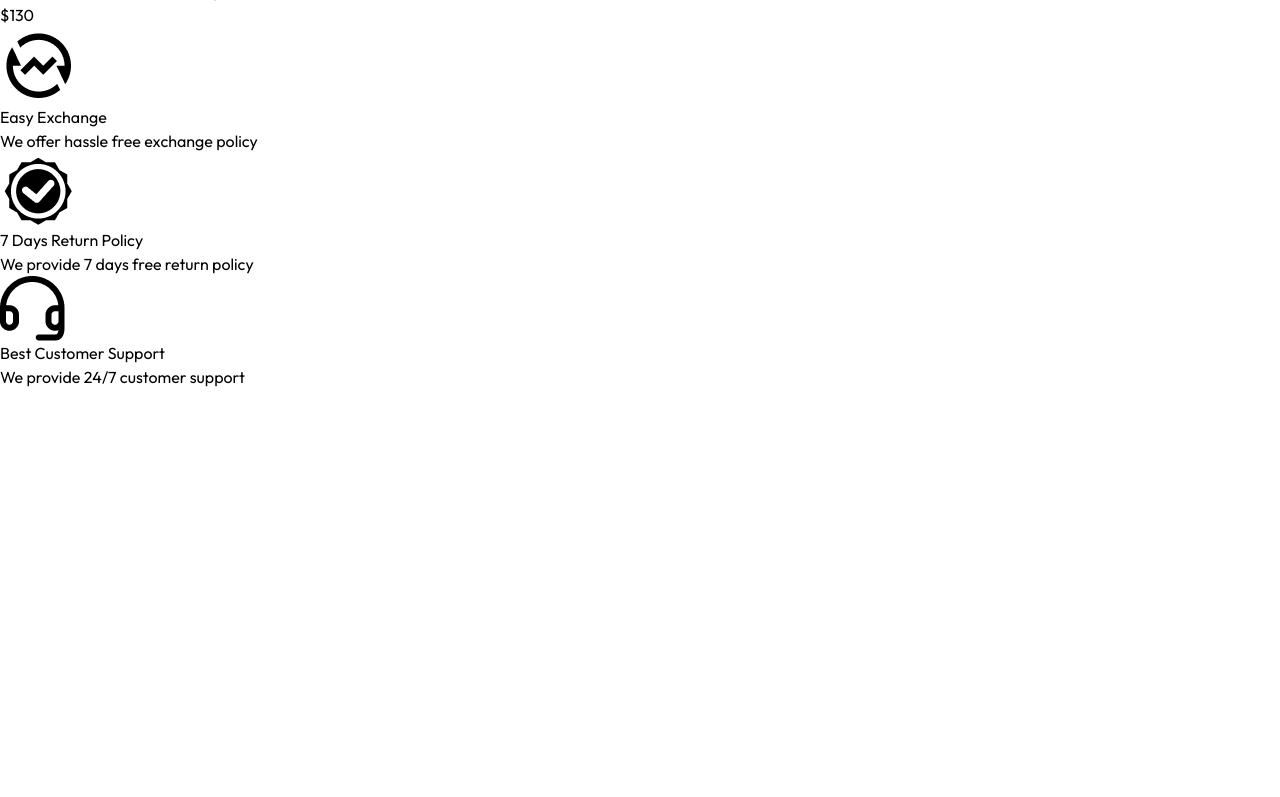
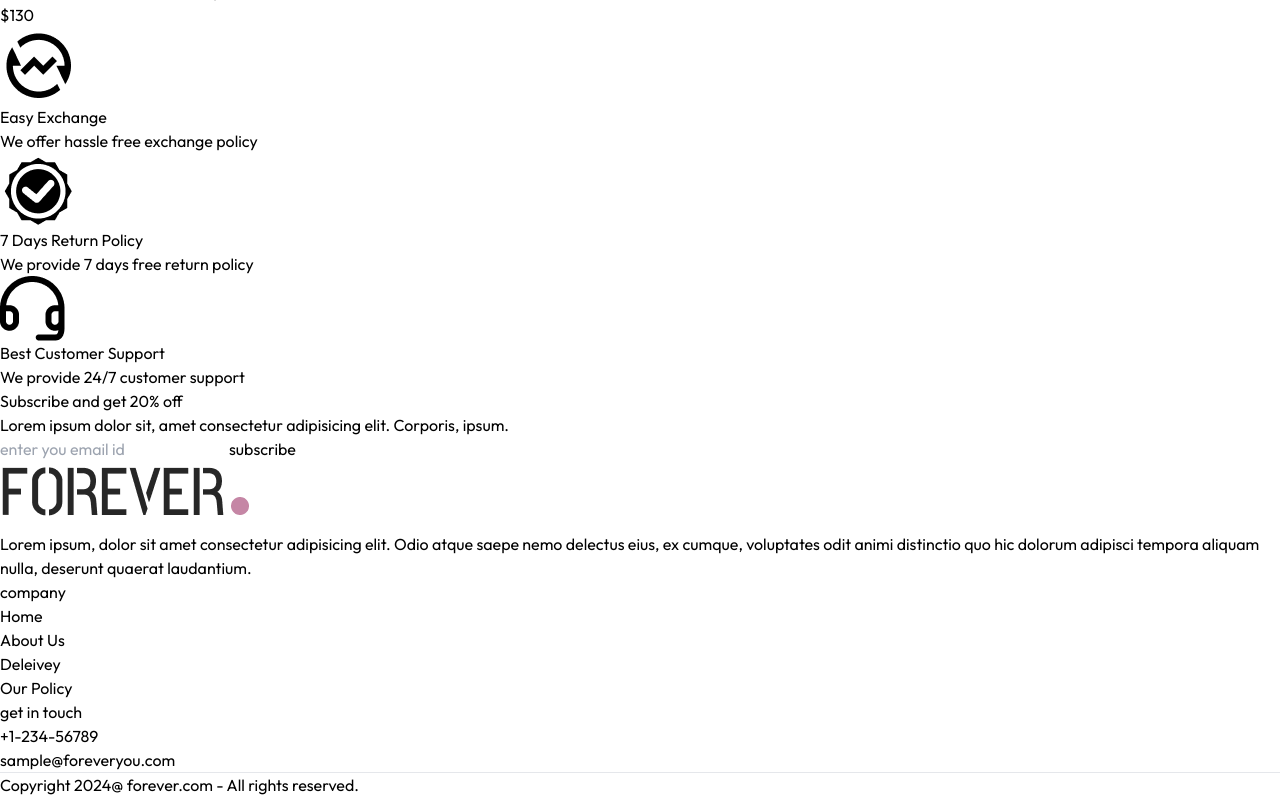
Before and after one commit to swami1302/E-commerce, a React (Vite) app in the folder frontend/: page / in a window 1280 px wide. Shown: the part 9141-9938 px from the top of the page. Before the commit the page ends 9530 px from the top, so only its background shows below. Built offline with nearby package versions, Linux system fonts and the light colour scheme.

Commit message:
Home Page completed

```diff
--- a/frontend/src/App.jsx
+++ b/frontend/src/App.jsx
@@ -10,6 +10,7 @@ import Login from './pages/Login'
 import PlaceOrder from './pages/PlaceOrder'
 import Orders from './pages/Orders'
 import Navbar from './components/Navbar'
+import Footer from './components/Footer'
 
 const App = () => {
   return (
@@ -26,6 +27,7 @@ const App = () => {
         <Route path='/place-order' element={<PlaceOrder/>}/>
         <Route path='/orders' element={<Orders/>}/>
       </Routes>
+      <Footer/>
 
     </div>
   )
--- /dev/null
+++ b/frontend/src/components/Footer.jsx
@@ -0,0 +1,45 @@
+import React from "react";
+import { assets } from "../assets/frontend_assets/assets";
+
+function Footer() {
+  return (
+    <div>
+      <div className="flex flex-col sm:grid grid-cols-[3fr_1fr_1fr] gap-14 my-10 mt-40 text-sm">
+        <div className="">
+          <img src={assets.logo} className="mb-5 w-32" alt="" />
+          <p className="w-full md:w-2/3 text-gray-600">
+            Lorem ipsum, dolor sit amet consectetur adipisicing elit. Odio atque
+            saepe nemo delectus eius, ex cumque, voluptates odit animi
+            distinctio quo hic dolorum adipisci tempora aliquam nulla, deserunt
+            quaerat laudantium.
+          </p>
+        </div>
+        <div>
+          <p className="uppercase font-medium text-xl mb-5">company</p>
+          <ul className="flex flex-col gap-1 text-gray-600 capitalize">
+            <li>Home</li>
+            <li>About Us</li>
+            <li>Deleivey</li>
+            <li>Our Policy</li>
+          </ul>
+        </div>
+
+        <div>
+          <p className="uppercase text-xl font-medium mb-5">get in touch</p>
+          <ul className="flex flex-col gap-1 text-gray-600 capitalize">
+            <li>+1-234-56789</li>
+            <li>sample@foreveryou.com</li>
+          </ul>
+        </div>
+      </div>
+      <div>
+        <hr />
+        <p className="py-5 text-sm text-center capitalize">
+          Copyright 2024@ forever.com - All rights reserved.
+        </p>
+      </div>
+    </div>
+  );
+}
+
+export default Footer;
--- /dev/null
+++ b/frontend/src/components/Newsletter.jsx
@@ -0,0 +1,21 @@
+import React from 'react'
+
+function Newsletter() {
+    const onSubmitHandler=(e)=>{
+        e.preventDefault();
+    }
+  return (
+    <div className='text-center'>
+        <p className='text-2xl font-medium text-gray-800'>Subscribe and get 20% off</p>
+        <p className='text-gray-400 mt-3'>
+            Lorem ipsum dolor sit, amet consectetur adipisicing elit. Corporis, ipsum.
+        </p>
+        <form onSubmit={onSubmitHandler} className='w-full sm:w-1/2 flex items-center gap-3 mx-auto my-6 border pl-3'>
+            <input type="email" placeholder='enter you email id'  className='w-full sm:flex-1 outline-none  ' required/>
+            <button type="submit" className='uppercase bg-black text-white text-xs px-10 py-4'>subscribe</button>
+        </form>
+    </div>
+  )
+}
+
+export default Newsletter
--- a/frontend/src/pages/Home.jsx
+++ b/frontend/src/pages/Home.jsx
@@ -3,6 +3,7 @@ import Hero from '../components/Hero'
 import LatestCollection from '../components/LatestCollection'
 import BestSeller from '../components/BestSeller'
 import OurPolicy from '../components/OurPolicy'
+import Newsletter from '../components/Newsletter'
 
 function Home() {
   return (
@@ -11,6 +12,7 @@ function Home() {
       <LatestCollection/>
       <BestSeller/>
       <OurPolicy/>
+      <Newsletter/>
     </div>
   )
 }
```
